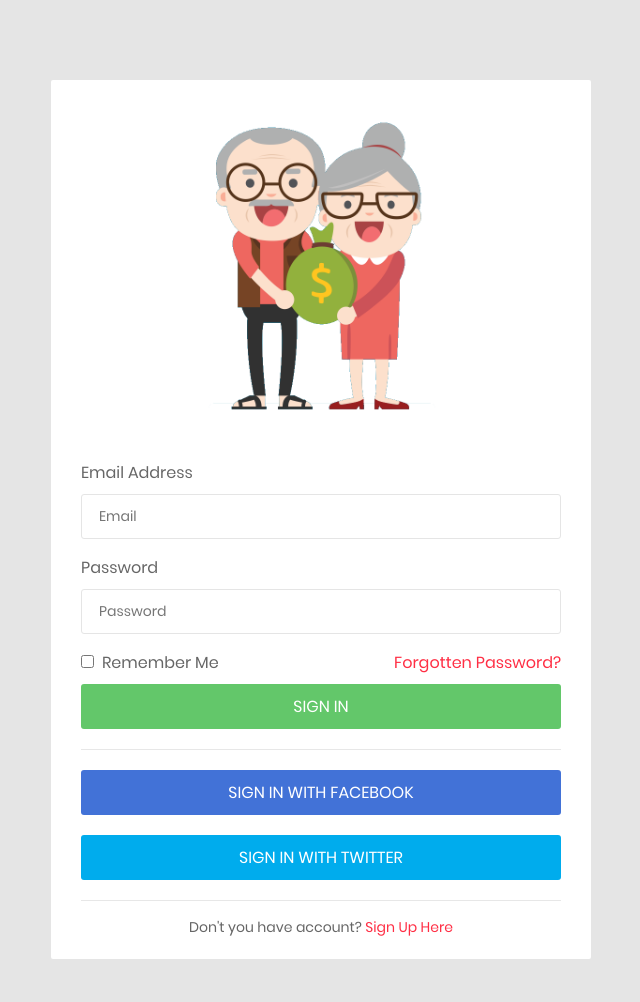
After one commit to GeovRodri/BSI_Simulador-de-Previdencia, a Django app: page /login in a window 1280 px wide. The commit adds this page. Shown: the whole page, without its empty margins (319-959 px from the left). Run offline with Django 3.2, Linux system fonts and the light colour scheme.

Commit message:
Adicionando logo e urls

```diff
--- a/bsi_simulador_previdencia/urls.py
+++ b/bsi_simulador_previdencia/urls.py
@@ -15,10 +15,9 @@ Including another URLconf
 """
 from django.contrib import admin
 from django.urls import path
-
-from website import views
+from django.conf.urls import url, include
 
 urlpatterns = [
     path('admin/', admin.site.urls),
-    path('', views.index, name="homepage")
+    url('', include('website.urls')),
 ]
--- a/website/templates/base.html
+++ b/website/templates/base.html
@@ -42,7 +42,8 @@
         <aside class="menu-sidebar d-none d-lg-block">
             <div class="logo">
                 <a href="index.html">
-                    <img src="{% static 'images/icon/logo.png' %}" alt="Cool Admin" />
+                    <img src="{% static 'images/icon/logo.png' %}" width="100" alt="Cool Admin"/>
+                    <h3 style="float: right; line-height: 4rem;">SimuPrev</h3>
                 </a>
             </div>
             <div class="menu-sidebar__content js-scrollbar1">
--- /dev/null
+++ b/website/templates/login.html
@@ -0,0 +1,116 @@
+<!DOCTYPE html>
+<html lang="en">
+
+<head>
+    <!-- Required meta tags-->
+    <meta charset="UTF-8">
+    <meta name="viewport" content="width=device-width, initial-scale=1, shrink-to-fit=no">
+    <meta name="description" content="au theme template">
+    <meta name="author" content="Hau Nguyen">
+    <meta name="keywords" content="au theme template">
+
+    <!-- Title Page-->
+    <title>Login</title>
+
+    <!-- Fontfaces CSS-->
+    <link href="css/font-face.css" rel="stylesheet" media="all">
+    <link href="vendor/font-awesome-4.7/css/font-awesome.min.css" rel="stylesheet" media="all">
+    <link href="vendor/font-awesome-5/css/fontawesome-all.min.css" rel="stylesheet" media="all">
+    <link href="vendor/mdi-font/css/material-design-iconic-font.min.css" rel="stylesheet" media="all">
+
+    <!-- Bootstrap CSS-->
+    <link href="vendor/bootstrap-4.1/bootstrap.min.css" rel="stylesheet" media="all">
+
+    <!-- Vendor CSS-->
+    <link href="vendor/animsition/animsition.min.css" rel="stylesheet" media="all">
+    <link href="vendor/bootstrap-progressbar/bootstrap-progressbar-3.3.4.min.css" rel="stylesheet" media="all">
+    <link href="vendor/wow/animate.css" rel="stylesheet" media="all">
+    <link href="vendor/css-hamburgers/hamburgers.min.css" rel="stylesheet" media="all">
+    <link href="vendor/slick/slick.css" rel="stylesheet" media="all">
+    <link href="vendor/select2/select2.min.css" rel="stylesheet" media="all">
+    <link href="vendor/perfect-scrollbar/perfect-scrollbar.css" rel="stylesheet" media="all">
+
+    <!-- Main CSS-->
+    <link href="css/theme.css" rel="stylesheet" media="all">
+
+</head>
+
+<body class="animsition">
+    <div class="page-wrapper">
+        <div class="page-content--bge5">
+            <div class="container">
+                <div class="login-wrap">
+                    <div class="login-content">
+                        <div class="login-logo">
+                            <a href="#">
+                                <img src="images/icon/logo.png" alt="CoolAdmin">
+                            </a>
+                        </div>
+                        <div class="login-form">
+                            <form action="" method="post">
+                                <div class="form-group">
+                                    <label>Email Address</label>
+                                    <input class="au-input au-input--full" type="email" name="email" placeholder="Email">
+                                </div>
+                                <div class="form-group">
+                                    <label>Password</label>
+                                    <input class="au-input au-input--full" type="password" name="password" placeholder="Password">
+                                </div>
+                                <div class="login-checkbox">
+                                    <label>
+                                        <input type="checkbox" name="remember">Remember Me
+                                    </label>
+                                    <label>
+                                        <a href="#">Forgotten Password?</a>
+                                    </label>
+                                </div>
+                                <button class="au-btn au-btn--block au-btn--green m-b-20" type="submit">sign in</button>
+                                <div class="social-login-content">
+                                    <div class="social-button">
+                                        <button class="au-btn au-btn--block au-btn--blue m-b-20">sign in with facebook</button>
+                                        <button class="au-btn au-btn--block au-btn--blue2">sign in with twitter</button>
+                                    </div>
+                                </div>
+                            </form>
+                            <div class="register-link">
+                                <p>
+                                    Don't you have account?
+                                    <a href="#">Sign Up Here</a>
+                                </p>
+                            </div>
+                        </div>
+                    </div>
+                </div>
+            </div>
+        </div>
+
+    </div>
+
+    <!-- Jquery JS-->
+    <script src="vendor/jquery-3.2.1.min.js"></script>
+    <!-- Bootstrap JS-->
+    <script src="vendor/bootstrap-4.1/popper.min.js"></script>
+    <script src="vendor/bootstrap-4.1/bootstrap.min.js"></script>
+    <!-- Vendor JS       -->
+    <script src="vendor/slick/slick.min.js">
+    </script>
+    <script src="vendor/wow/wow.min.js"></script>
+    <script src="vendor/animsition/animsition.min.js"></script>
+    <script src="vendor/bootstrap-progressbar/bootstrap-progressbar.min.js">
+    </script>
+    <script src="vendor/counter-up/jquery.waypoints.min.js"></script>
+    <script src="vendor/counter-up/jquery.counterup.min.js">
+    </script>
+    <script src="vendor/circle-progress/circle-progress.min.js"></script>
+    <script src="vendor/perfect-scrollbar/perfect-scrollbar.js"></script>
+    <script src="vendor/chartjs/Chart.bundle.min.js"></script>
+    <script src="vendor/select2/select2.min.js">
+    </script>
+
+    <!-- Main JS-->
+    <script src="js/main.js"></script>
+
+</body>
+
+</html>
+<!-- end document-->
--- /dev/null
+++ b/website/urls.py
@@ -0,0 +1,8 @@
+from django.conf.urls import url
+from django.contrib.auth import views as auth_views
+
+urlpatterns = [
+    url(r'^login$', auth_views.LoginView.as_view(template_name='login.html')),
+    url(r'^logout$', auth_views.LogoutView.as_view(template_name='login.html')),
+    url('', auth_views.LogoutView.as_view(template_name='index.html')),
+]
--- a/website/views.py
+++ b/website/views.py
@@ -1,6 +1,2 @@
 from django.http import HttpResponse
 from django.shortcuts import render
-
-
-def index(request):
-    return render(request, 'index.html')
```
Also changed, not shown: website/static/images/icon/logo.png (renamed from website/static/images/icon/aposentadoria.png).
